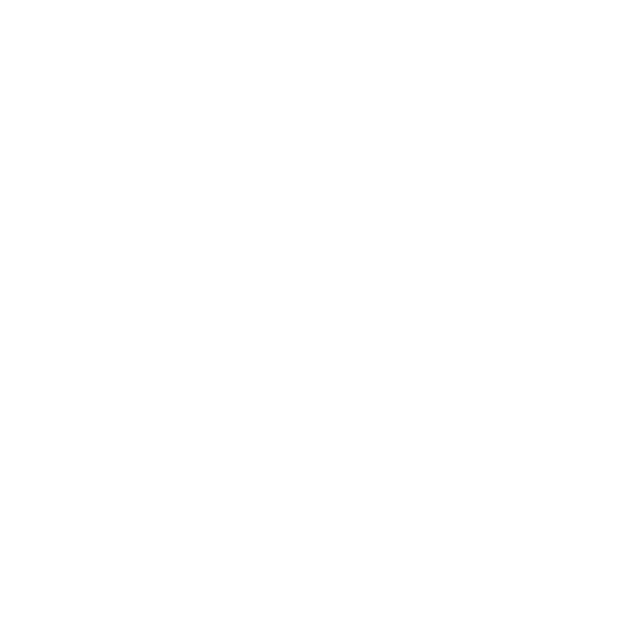
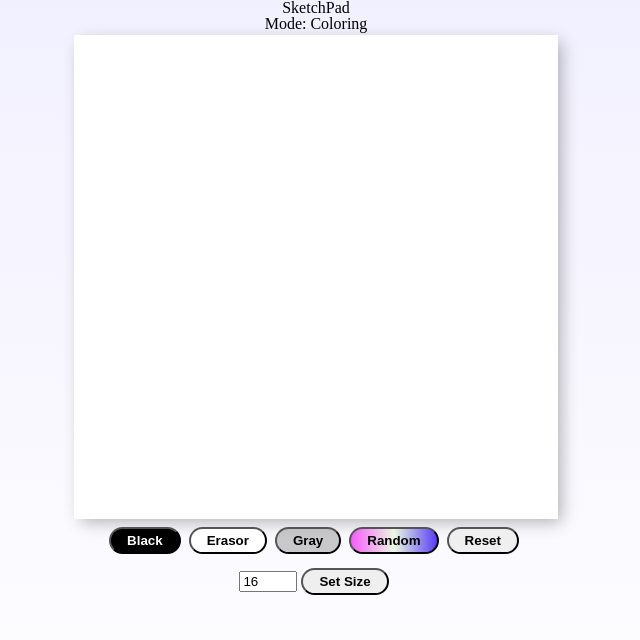
Before and after one commit to Yeltay13/etch-a-sketch, a plain HTML site: page index.html in a window 1280 px wide. Shown: the whole page, without its empty margins (324-964 px from the left). Drawn offline with Linux system fonts and the light colour scheme.

Commit message:
The odin project: Etch-a-sketch

```diff
--- a/index.html
+++ b/index.html
@@ -4,7 +4,41 @@
     <meta charset="UTF-8" />
     <meta http-equiv="X-UA-Compatible" content="IE=edge" />
     <meta name="viewport" content="width=device-width, initial-scale=1.0" />
-    <title>Etch-A-Sketch</title>
+    <link rel="stylesheet" href="reset.css" />
+    <link rel="stylesheet" href="styles.css" />
+    <title>SketchPad</title>
   </head>
-  <body></body>
+  <body>
+    <div class="flex-container">
+      <div class="title"><h1>SketchPad</h1></div>
+      <div class="mode">Mode: Coloring</div>
+      <div class="content">
+        <div class="board"></div>
+        <div class="buttons">
+          <button class="blackButton" onclick="changeColor('black')">
+            Black
+          </button>
+          <button class="erasorButton" onclick="changeColor('white')">
+            Erasor
+          </button>
+          <button class="grayButton" onclick="changeColor('gray')">Gray</button>
+          <button class="randomButton" onclick="changeColor('random')">
+            Random
+          </button>
+          <button onclick="resetBoard()">Reset</button>
+        </div>
+        <div>
+          <input
+            type="text"
+            placeholder="Size of Board"
+            value="16"
+            onchange="changeSize(this.value)"
+          />
+          <button>Set Size</button>
+        </div>
+        <div class="error">Input must be between 2 and 100</div>
+      </div>
+    </div>
+  </body>
+  <script src="main.js"></script>
 </html>
--- a/main.js
+++ b/main.js
@@ -0,0 +1,60 @@
+let color = "black";
+let click = true;
+
+function populateBoard(size) {
+  let board = document.querySelector(".board");
+  let squares = board.querySelectorAll("div");
+  squares.forEach((div) => div.remove());
+  board.style.gridTemplateColumns = `repeat(${size} , 1fr)`;
+  board.style.gridTemplateRows = `repeat(${size} , 1fr)`;
+
+  let amount = size * size;
+  for (let i = 0; i < amount; i++) {
+    let square = document.createElement("div");
+    square.addEventListener("mouseover", colorSquare);
+    square.style.backgroundColor = "white";
+    board.insertAdjacentElement("beforeend", square);
+  }
+}
+
+populateBoard(16);
+
+function changeSize(input) {
+  if (input >= 2 && input <= 100) {
+    document.querySelector(".error").style.display = "none";
+    populateBoard(input);
+  } else {
+    document.querySelector(".error").style.display = "flex";
+  }
+}
+
+function colorSquare() {
+  if (click) {
+    if (color === "random") {
+      this.style.backgroundColor = `hsl(${Math.random() * 360}, 100%, 50%)`;
+    } else {
+      this.style.backgroundColor = color;
+    }
+  }
+}
+
+function changeColor(choice) {
+  color = choice;
+}
+
+function resetBoard() {
+  let board = document.querySelector(".board");
+  let squares = board.querySelectorAll("div");
+  squares.forEach((div) => (div.style.backgroundColor = "white"));
+}
+
+document.querySelector("body").addEventListener("click", (e) => {
+  if (e.target.tagName != "BUTTON") {
+    click = !click;
+    if (click) {
+      document.querySelector(".mode").textContent = "Mode: Coloring";
+    } else {
+      document.querySelector(".mode").textContent = "Mode: Not Coloring";
+    }
+  }
+});
--- /dev/null
+++ b/reset.css
@@ -0,0 +1,48 @@
+/* http://meyerweb.com/eric/tools/css/reset/
+   v2.0 | 20110126
+   License: none (public domain)
+*/
+
+html, body, div, span, applet, object, iframe,
+h1, h2, h3, h4, h5, h6, p, blockquote, pre,
+a, abbr, acronym, address, big, cite, code,
+del, dfn, em, img, ins, kbd, q, s, samp,
+small, strike, strong, sub, sup, tt, var,
+b, u, i, center,
+dl, dt, dd, ol, ul, li,
+fieldset, form, label, legend,
+table, caption, tbody, tfoot, thead, tr, th, td,
+article, aside, canvas, details, embed,
+figure, figcaption, footer, header, hgroup,
+menu, nav, output, ruby, section, summary,
+time, mark, audio, video {
+	margin: 0;
+	padding: 0;
+	border: 0;
+	font-size: 100%;
+	font: inherit;
+	vertical-align: baseline;
+}
+/* HTML5 display-role reset for older browsers */
+article, aside, details, figcaption, figure,
+footer, header, hgroup, menu, nav, section {
+	display: block;
+}
+body {
+	line-height: 1;
+}
+ol, ul {
+	list-style: none;
+}
+blockquote, q {
+	quotes: none;
+}
+blockquote:before, blockquote:after,
+q:before, q:after {
+	content: '';
+	content: none;
+}
+table {
+	border-collapse: collapse;
+	border-spacing: 0;
+}
--- a/styles.css
+++ b/styles.css
@@ -0,0 +1,90 @@
+.flex-container {
+    height: 100vh;
+    width: 100vw;
+    display: flex;
+    flex-direction: column;
+    align-items: center;
+    background: linear-gradient(rgba(96, 79, 252, 0.082), white);
+  }
+  .board {
+    width: 80%;
+    height: 80%;
+    display: grid;
+    background-color: white;
+    box-shadow: inset 0 -3em 3em rgba(0, 0, 0, 0.1), 0 0 0 2px rgb(255, 255, 255),
+      0.3em 0.3em 1em rgba(0, 0, 0, 0.3);
+  }
+  .board:hover {
+    cursor: pointer;
+  }
+  .content {
+    display: flex;
+    flex-direction: column;
+    align-items: center;
+    min-width: 300px;
+    min-height: 300px;
+    width: 60vw;
+    height: 60vw;
+    max-width: 600px;
+    max-height: 600px;
+  }
+  .title {
+    display: flex;
+    justify-content: center;
+  }
+  .buttons {
+    margin-top: 10px;
+    margin-bottom: 10px;
+  }
+  button {
+    padding: 0.3em 1.2em;
+    margin: 0 0.3em 0.3em 0;
+    border-radius: 2em;
+    text-decoration: none;
+    font-weight: 600;
+    text-align: center;
+    transition: all 0.2s;
+  }
+  button:hover {
+    cursor: pointer;
+  }
+  .blackButton {
+    background-color: black;
+    color: white;
+  }
+  .blackButton:hover {
+    background-color: white;
+    color: black;
+  }
+  .grayButton {
+    background-color: rgba(128, 128, 128, 0.411);
+    color: black;
+  }
+  .grayButton:hover {
+    background-color: rgb(95, 95, 95);
+    color: white;
+  }
+  .randomButton {
+    background: linear-gradient(0.25turn, #f65cfc, #ebf8e1, #583cf6);
+  }
+  .randomButton:hover {
+    background: linear-gradient(0.25turn, #20ff02, #ebf8e1, #aecc03);
+  }
+  .erasorButton {
+    background-color: rgb(255, 255, 255);
+    color: rgb(0, 0, 0);
+  }
+  .erasorButton:hover {
+    background-color: white;
+    color: rgb(255, 255, 255);
+  }
+  input {
+    width: 50px;
+  }
+
+  .mode {
+    margin-bottom: 5px;
+  }
+  .error {
+    display: none;
+  }
```
